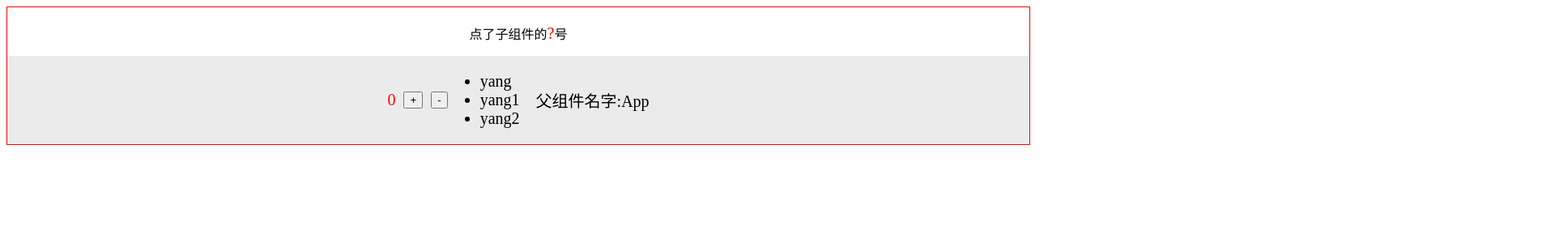
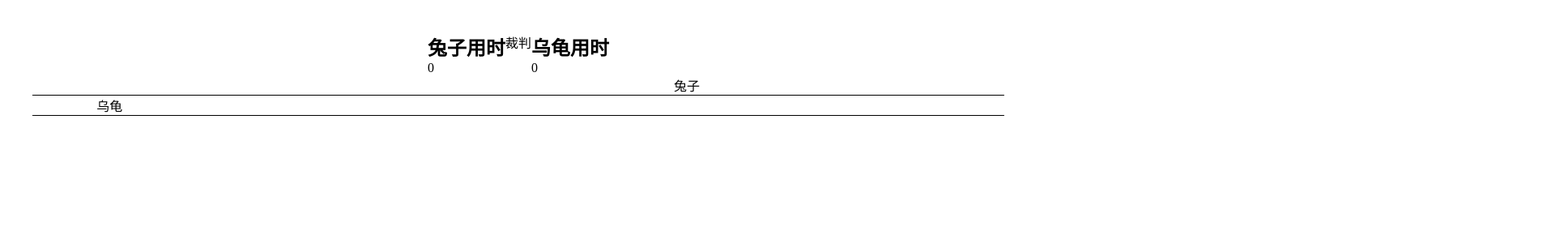
Before and after one commit to yangdepp/my-react-app, a React (Create React App) app: page / in a window 1280 px wide. Shown: the top 300 px of the page at 81% size, 1920 px wide, since content can reach past the window. Built offline with nearby package versions, Linux system fonts and the light colour scheme.

Commit message:
龟兔赛跑

```diff
--- a/src/App.css
+++ /dev/null
@@ -1,36 +0,0 @@
-.App {
-  text-align: center;
-}
-
-.box {
-  display: flex;
-  align-items: center;
-  justify-content: center;
-  font-size: 20px;
-  background-color: #ebebeb;
-}
-
-.add {
-  margin: 0 10px;
-}
-
-.result {
-  color: red;
-}
-
-.name {
-  margin-left: 20px;
-}
-
-.click-type {
-  margin-top: 20px;
-  text-align: center;
-}
-
-.type {
-  color: red;
-  font-size: 20px;
-}
-.parent{
-  border: 1px solid red;
-}
--- a/src/App.js
+++ /dev/null
@@ -1,35 +0,0 @@
-import React, { Component } from 'react';
-import './App.css';
-import Counter from './counter/counter';
-
-class App extends Component {
-  constructor(){
-    super()
-    this.state = {
-      btnType: '?'
-    }
-  }
-  selectType(type){
-    if(type === 1){
-      this.setState({
-        btnType: '加'
-      })
-    }else{
-      this.setState({
-        btnType: '减'
-      })
-    }
-  }
-  // 不建议在render函数中做this转换
-  // 建议在constructor中做，this.handleClick = this.handleClick.bind(this)
-  render() {
-    return (
-      <div className="parent">
-        <p className="click-type">点了子组件的<span className="type">{this.state.btnType}</span>号</p>
-        <Counter name="App" selectType={this.selectType.bind(this)}/>
-      </div>
-    );
-  }
-}
-
-export default App;
--- /dev/null
+++ b/src/App1.css
@@ -0,0 +1,23 @@
+.header{
+  display: flex;
+  justify-content: center;
+}
+
+.track{
+  border-bottom: 1px solid #000;
+}
+
+
+*{
+  margin: 0;
+  padding: 0;
+  box-sizing: border-box;
+}
+
+.play{
+  transition: all 1s linear;
+}
+
+body{
+  padding: 40px;
+}
--- /dev/null
+++ b/src/App1.js
@@ -0,0 +1,99 @@
+import React from 'react';
+import './App1.css';
+
+function App () {
+  return (
+    <div>
+      <div className="header">
+        <Time1 />
+        <Judge />
+        <Time2 />
+      </div>
+      <Track1 />
+      <Track2 />
+    </div>
+  )
+}
+
+function Time1 () {
+  return (
+    <div>
+      <h2>兔子用时</h2>
+      <div>0</div>
+    </div>
+  )
+}
+
+function Time2 () {
+  return (
+    <div>
+      <h2>乌龟用时</h2>
+      <div>0</div>
+    </div>
+  )
+}
+
+class Track1 extends React.Component {
+  constructor() {
+    super();
+    let n = 0
+    this.state = {
+      style: {
+        transform: `translateX(${n}%)`
+      }
+    }
+    setInterval(() => {
+      n += 10
+      this.setState({
+        style: {
+          transform: `translateX(${n}%)`
+        }
+      })
+    }, 1000)
+  }
+  render () {
+    return (
+      <div>
+        <div className="play" style={this.state.style}>兔子</div>
+        <div className="track"></div>
+      </div>
+    )
+  }
+}
+
+class Track2 extends React.Component {
+  constructor() {
+    super();
+    let n = 0
+    this.state = {
+      style: {
+        transform: `translateX(${n}%)`
+      }
+    }
+    setInterval(() => {
+      n += 1
+      this.setState({
+        style: {
+          transform: `translateX(${n}%)`
+        }
+      })
+    }, 1000)
+  }
+  render () {
+    return (
+      <div>
+        <div className="play" style={this.state.style}>乌龟</div>
+        <div className="track"></div>
+      </div>
+    )
+  }
+}
+
+function Judge () {
+  return (
+    <div>裁判</div>
+  )
+}
+
+
+export default App
--- a/src/index.js
+++ b/src/index.js
@@ -1,6 +1,7 @@
 import React from 'react';
 import ReactDOM from 'react-dom';
-import App from './App';
+// import App from './App';
+import App from './App1';
 
 
 ReactDOM.render(<App />, document.getElementById('root'));
```
